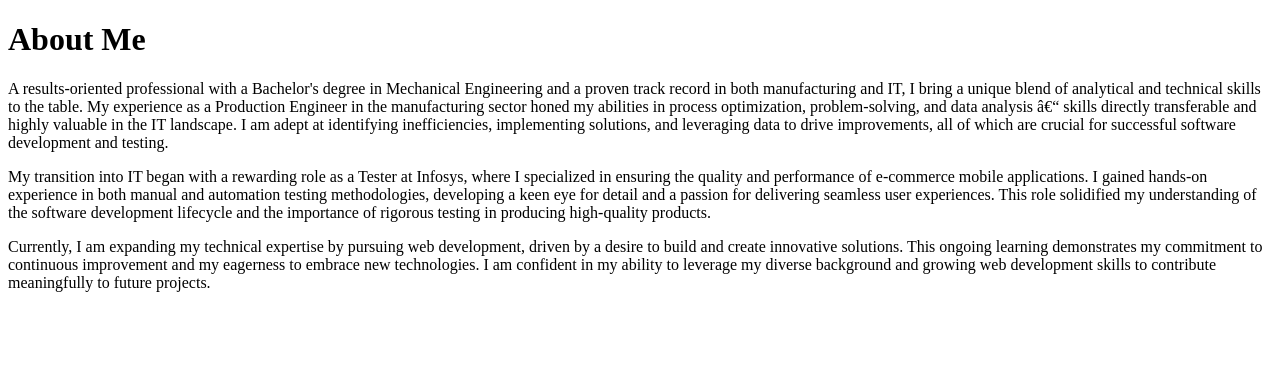
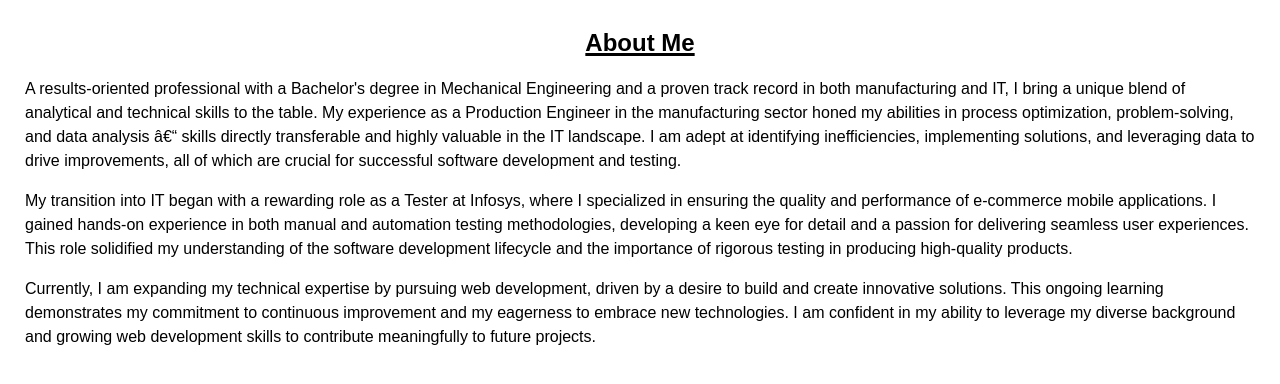
Before and after one commit to My-Work-at-git/Binesh-Protfolio, a plain HTML site: page public/aboutme.html in a window 1280 px wide. Drawn offline with Linux system fonts and the light colour scheme.

Commit message:
About me format

```diff
--- a/public/aboutme.html
+++ b/public/aboutme.html
@@ -3,9 +3,13 @@
     <head>
         <meta charset="UFT-8">
         <title>About Binesh Protfolio</title>
+        <link
+            rel="stylesheet";
+            href="./style.css"
+        />
     </head>
-    <body>
-        <h1>About Me</h1>
+    <body class="body-font">
+        <h1 class="about-header">About Me</h1>
         <p>A results-oriented professional with a Bachelor's degree in Mechanical Engineering and a proven track record in both manufacturing and IT, I bring a unique blend of analytical and technical skills to the table.  My experience as a Production Engineer in the manufacturing sector honed my abilities in process optimization, problem-solving, and data analysis – skills directly transferable and highly valuable in the IT landscape.  I am adept at identifying inefficiencies, implementing solutions, and leveraging data to drive improvements, all of which are crucial for successful software development and testing.</p>
 
         <p>My transition into IT began with a rewarding role as a Tester at Infosys, where I specialized in ensuring the quality and performance of e-commerce mobile applications.  I gained hands-on experience in both manual and automation testing methodologies, developing a keen eye for detail and a passion for delivering seamless user experiences.  This role solidified my understanding of the software development lifecycle and the importance of rigorous testing in producing high-quality products.</p>
--- a/public/style.css
+++ b/public/style.css
@@ -13,3 +13,17 @@ img {
 .recipe-short-desc {
     padding: 2px;
 }
+.about-header {
+    font-size: 24px;
+    font-weight: bold;
+    margin-bottom: 10px;
+    text-align: center;
+    text-underline-offset: auto;
+    text-decoration: underline 3px;
+}
+.body-font {
+    font-family: sans-serif;
+    line-height: 1.5;
+    font-size: 16px;
+    margin: 25px
+}
```
